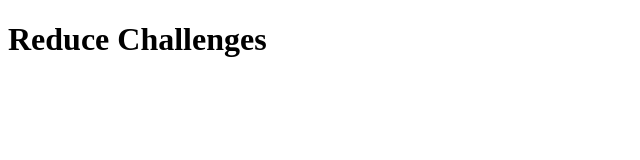
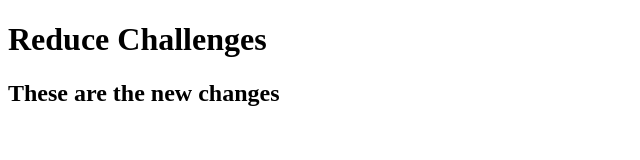
Before and after one commit to NelsonMALGAS/reduce-method-challenges, a plain HTML site: page Index.html in a window 1280 px wide. Shown: the whole page, without its empty margins (0-640 px from the left). Drawn offline with Linux system fonts and the light colour scheme.

Commit message:
Added h2 to index.html

```diff
--- a/Index.html
+++ b/Index.html
@@ -8,5 +8,6 @@
 </head>
 <body>
     <h1>Reduce Challenges</h1>
+    <h2>These are the new changes</h2>
 </body>
 </html>
```
